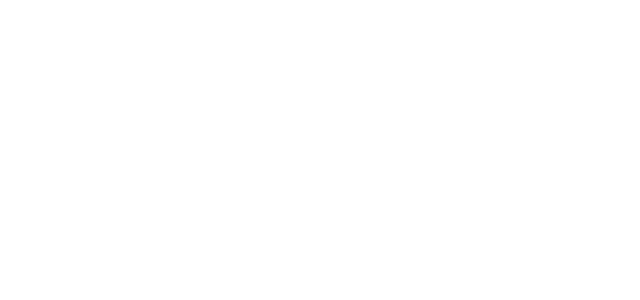
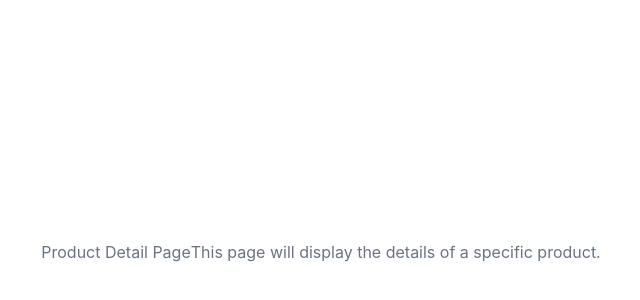
Before and after one commit to herinp45/fullstack-ecommerce, a React (Create React App) app in the folder frontend/: page /product/1 in a window 1280 px wide. Before the commit this address had no page. Shown: the part 148-448 px from the top of the page, without its empty margins (319-959 px from the left). Built offline with nearby package versions, Linux system fonts and the light colour scheme; sample sign-in values are in the browser's storage.

Commit message:
Add ProductDetailPage component and update routing in App

```diff
--- a/frontend/src/App.js
+++ b/frontend/src/App.js
@@ -5,6 +5,7 @@ import PrivateRoute from "./routes/PrivateRoute";
 import ProductList from "./pages/ProductList";
 import Spinner from "./components/Spinner";
 import Cart from "./pages/Cart";
+import ProductDetailPage from "./pages/ProductDetailPage";
 
 function App() {
     return (
@@ -21,6 +22,10 @@ function App() {
                     <ProductList />
                 </PrivateRoute>} />
 
+                <Route path="/product/:id" element={<PrivateRoute>
+                    <ProductDetailPage />
+                </PrivateRoute>} />
+
                 <Route path="/"  element={<Spinner />} />
 
                 {/* Cart route */}
--- a/frontend/src/pages/ProductDetailPage.jsx
+++ b/frontend/src/pages/ProductDetailPage.jsx
@@ -12,3 +12,5 @@ function ProductDetailPage() {
     </div>
   );
 }
+
+export default ProductDetailPage;
```
